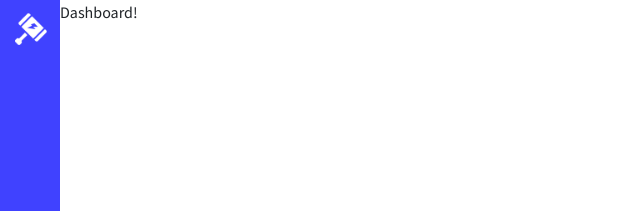
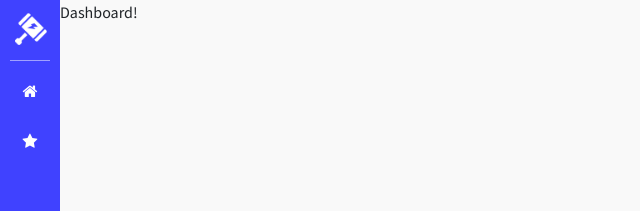
Before and after one commit to alejomejia/Thor-Dashboard, a React (Create React App) app: page / in a window 1280 px wide. Shown: the top 211 px of the page, without its empty margins (0-640 px from the left). Built offline with nearby package versions, Linux system fonts and the light colour scheme.

Commit message:
Add menu to SideNav

```diff
--- a/public/index.html
+++ b/public/index.html
@@ -23,6 +23,8 @@
     <link href="https://fonts.googleapis.com/css?family=Karla:400,700|Source+Sans+Pro:400,600&display=swap" rel="stylesheet">
     <!-- Bootstrap4 -->
     <link rel="stylesheet" href="https://maxcdn.bootstrapcdn.com/bootstrap/4.0.0/css/bootstrap.min.css" integrity="sha384-Gn5384xqQ1aoWXA+058RXPxPg6fy4IWvTNh0E263XmFcJlSAwiGgFAW/dAiS6JXm" crossorigin="anonymous">
+    <!-- FontAwesome Icons -->
+    <link href="https://stackpath.bootstrapcdn.com/font-awesome/4.7.0/css/font-awesome.min.css" rel="stylesheet" integrity="sha384-wvfXpqpZZVQGK6TAh5PVlGOfQNHSoD2xbE+QkPxCAFlNEevoEH3Sl0sibVcOQVnN" crossorigin="anonymous">
     <title>Thor Dashboard</title>
   </head>
   <body>
--- a/src/components/SideNav.js
+++ b/src/components/SideNav.js
@@ -2,10 +2,11 @@ import React, { Component } from 'react';
 import { Link } from 'react-router-dom';
 
 import './styles/SideNav.sass';
-
 import LOGO from '../images/logo.png';
 
-class Sidenav extends Component {
+import SideNavMenu from './SideNavMenu';
+
+class SideNav extends Component {
 
   render(){
     return(
@@ -15,16 +16,11 @@ class Sidenav extends Component {
             <img className="img-fluid" src={LOGO} alt="Thor Dashboard logo" />
           </Link>
         </div>
-        <div className="sidenav-menu">
-          <ul className="sidenav-menu-items">
-
-
-          </ul>
-        </div>
+        <SideNavMenu />
       </div>
     )
   }
 
 }
 
-export default Sidenav;
+export default SideNav;
--- /dev/null
+++ b/src/components/SideNavMenu.js
@@ -0,0 +1,21 @@
+import React, { Component } from 'react';
+
+import './styles/SideNavMenu.sass';
+import SideNavMenuItem from './SideNavMenuItem';
+
+class SideNavMenu extends Component {
+
+  render(){
+    return(
+      <div className="sidenav-menu">
+        <ul className="sidenav-menu-items">
+          <SideNavMenuItem path="/" icon="home" />
+          <SideNavMenuItem path="/clients" icon="star" />
+        </ul>
+      </div>
+    )
+  }
+
+}
+
+export default SideNavMenu;
--- /dev/null
+++ b/src/components/SideNavMenuItem.js
@@ -0,0 +1,20 @@
+import React, { Component, Fragment } from 'react';
+import { Link } from 'react-router-dom';
+
+import './styles/SideNavMenuItem.sass';
+
+class SideNavMenuItem extends Component {
+  render() {
+    return (
+      <Fragment>
+        <li className="sidenav-menu-item">
+          <Link to={this.props.path}>
+            <i className={'fa fa-' + this.props.icon}></i>
+          </Link>
+        </li>
+      </Fragment>
+    );
+  }
+}
+
+export default SideNavMenuItem;
--- /dev/null
+++ b/src/components/styles/SideNavMenu.sass
@@ -0,0 +1,7 @@
+.sidenav-menu
+  margin: 0 10px
+  border-top: 1px solid rgba(255, 255, 255, 0.5)
+
+  &-items
+    padding: 0
+    margin: 0
--- /dev/null
+++ b/src/components/styles/SideNavMenuItem.sass
@@ -0,0 +1,16 @@
+@import '../../config/variables'
+
+.sidenav-menu-item
+
+  a
+    display: flex
+    justify-content: center
+    align-items: center
+    margin: 10px 0
+    height: 40px
+    border-radius: 30px
+    color: #fff
+
+    &.active,
+    &:hover
+      background: $p-color-dark
--- a/src/config/mixins.sass
+++ b/src/config/mixins.sass
@@ -0,0 +1,6 @@
+@mixin transition
+  -webkit-transition: all .35s ease
+  -moz-transition: all .35s ease
+  -ms-transition: all .35s ease
+  -o-transition: all .35s ease
+  transition: all .35s ease
--- a/src/index.sass
+++ b/src/index.sass
@@ -6,8 +6,15 @@ body
   margin: 0
   font-family: $s-font
   font-size: 16px
+  background: #f9f9f9
   -webkit-font-smoothing: antialiased
   -moz-osx-font-smoothing: grayscale
 
 #content
   margin-left: $sidenav-width
+
+a
+  @include transition
+
+  &:hover
+    text-decoration: none
```
